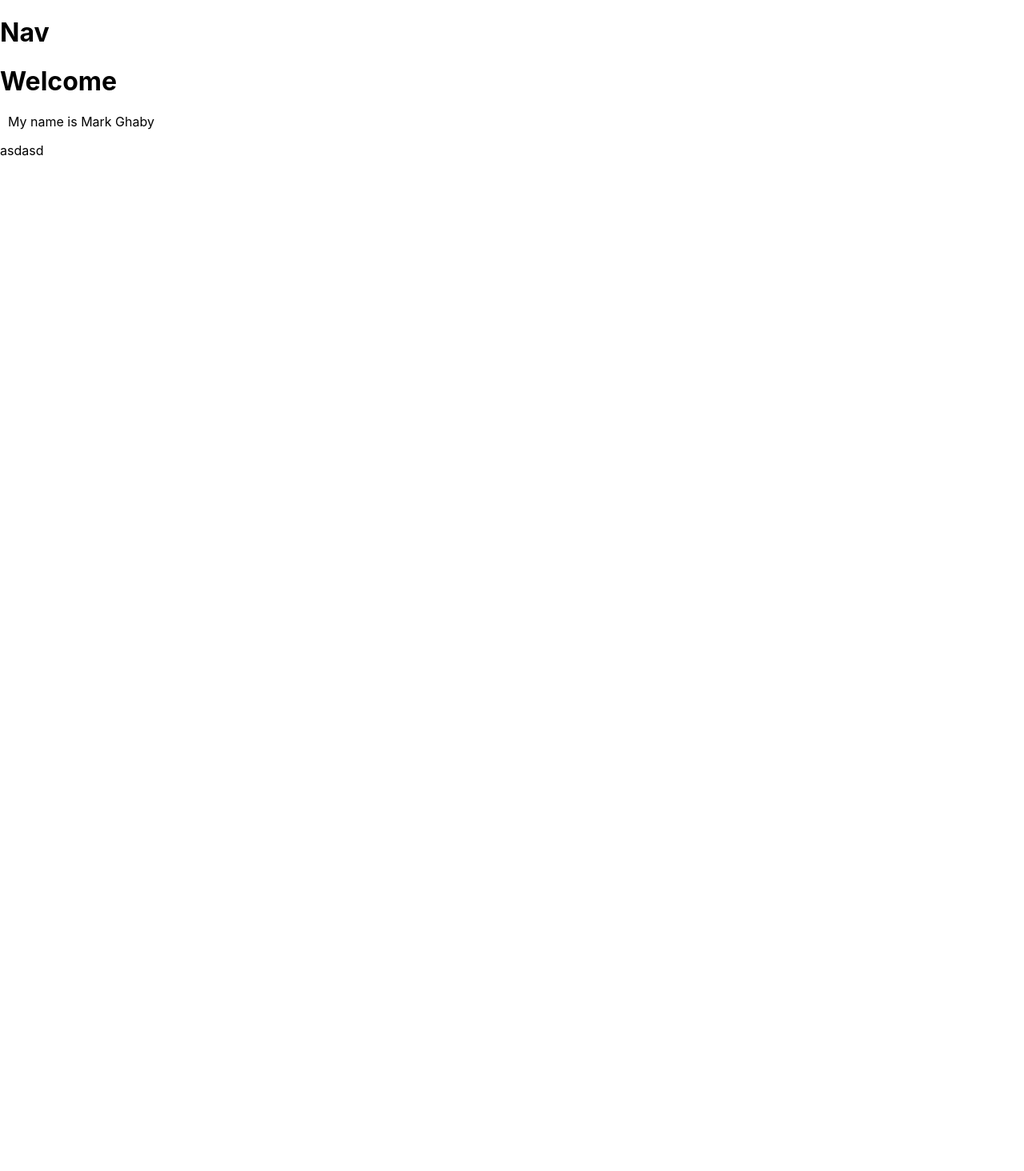
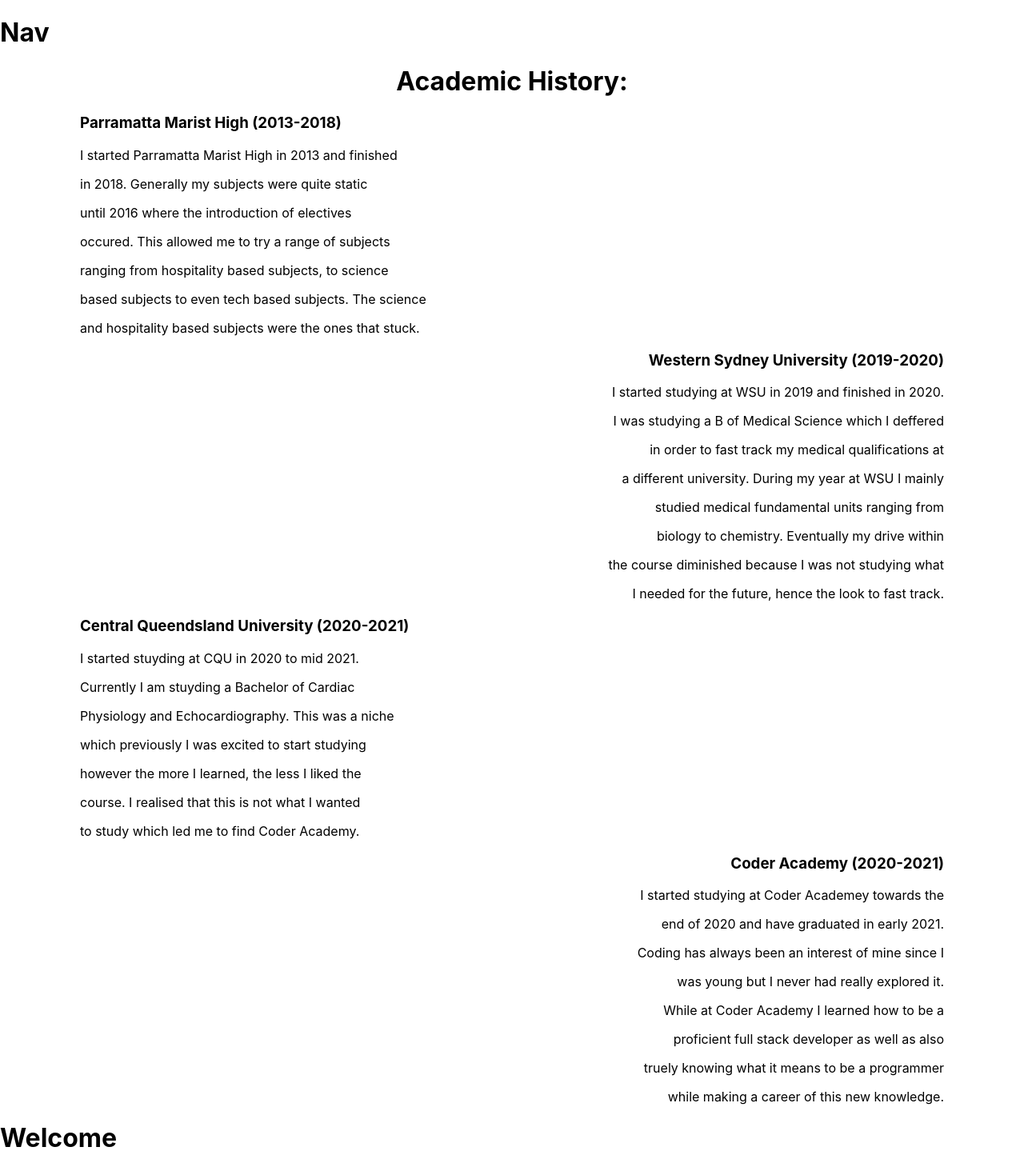
Before and after one commit to mghaby/mark-site-updated, a React (Create React App) app: page / in a window 1280 px wide. Shown: the top 1464 px of the page at 80% size. Before the commit the page ends 800 px from the top, so only its background shows below. Built offline with nearby package versions, Linux system fonts and the light colour scheme.

Commit message:
added text for academic history page

```diff
--- a/src/AcaHistory.js
+++ b/src/AcaHistory.js
@@ -15,22 +15,48 @@
 
         <div style={leftStyles}>
         <h3>Parramatta Marist High (2013-2018)</h3>
-        <p>text for marist here</p>
+        <p>I started Parramatta Marist High in 2013 and finished</p>
+        <p>in 2018. Generally my subjects were quite static</p>
+        <p>until 2016 where the introduction of electives</p>
+        <p>occured. This allowed me to try a range of subjects</p>
+        <p>ranging from hospitality based subjects, to science</p>
+        <p>based subjects to even tech based subjects. The science</p>
+        <p>and hospitality based subjects were the ones that stuck.</p>
         </div>
 
         <div style={rightStyles}>
         <h3>Western Sydney University (2019-2020)</h3>
-        <p>text for WSU here</p>
+        <p>I started studying at WSU in 2019 and finished in 2020.</p>
+        <p>I was studying a B of Medical Science which I deffered</p>
+        <p>in order to fast track my medical qualifications at</p>
+        <p>a different university. During my year at WSU I mainly</p>
+        <p>studied medical fundamental units ranging from</p>
+        <p>biology to chemistry. Eventually my drive within</p>
+        <p>the course diminished because I was not studying what</p>
+        <p>I needed for the future, hence the look to fast track.</p>
         </div>
 
         <div style={leftStyles}>
-        <h3>Central Queendsland University (2020-2020)</h3>
-        <p>text for CQU here</p>
+        <h3>Central Queendsland University (2020-2021)</h3>
+        <p>I started stuyding at CQU in 2020 to mid 2021.</p>
+        <p>Currently I am stuyding a Bachelor of Cardiac</p>
+        <p>Physiology and Echocardiography. This was a niche</p>
+        <p>which previously I was excited to start studying</p>
+        <p>however the more I learned, the less I liked the</p>
+        <p>course. I realised that this is not what I wanted</p>
+        <p>to study which led me to find Coder Academy.</p>
         </div>
 
         <div style={rightStyles}>
         <h3>Coder Academy (2020-2021)</h3>
-        <p>text for CA here</p>
+        <p>I started studying at Coder Academey towards the</p>
+        <p>end of 2020 and have graduated in early 2021.</p>
+        <p>Coding has always been an interest of mine since I</p>
+        <p>was young but I never had really explored it.</p>
+        <p>While at Coder Academy I learned how to be a</p>
+        <p>proficient full stack developer as well as also</p>
+        <p>truely knowing what it means to be a programmer</p>
+        <p>while making a career of this new knowledge.</p>
         </div>
 
       </div>
--- a/src/App.js
+++ b/src/App.js
@@ -1,3 +1,4 @@
+import AcaHistory from './AcaHistory';
 import Landing from './Landing'
 import Nav from './Nav'
 
@@ -5,6 +6,7 @@
   return (
     <div>
       <Nav />
+      <AcaHistory />
       <Landing />
     </div>
   );
```
